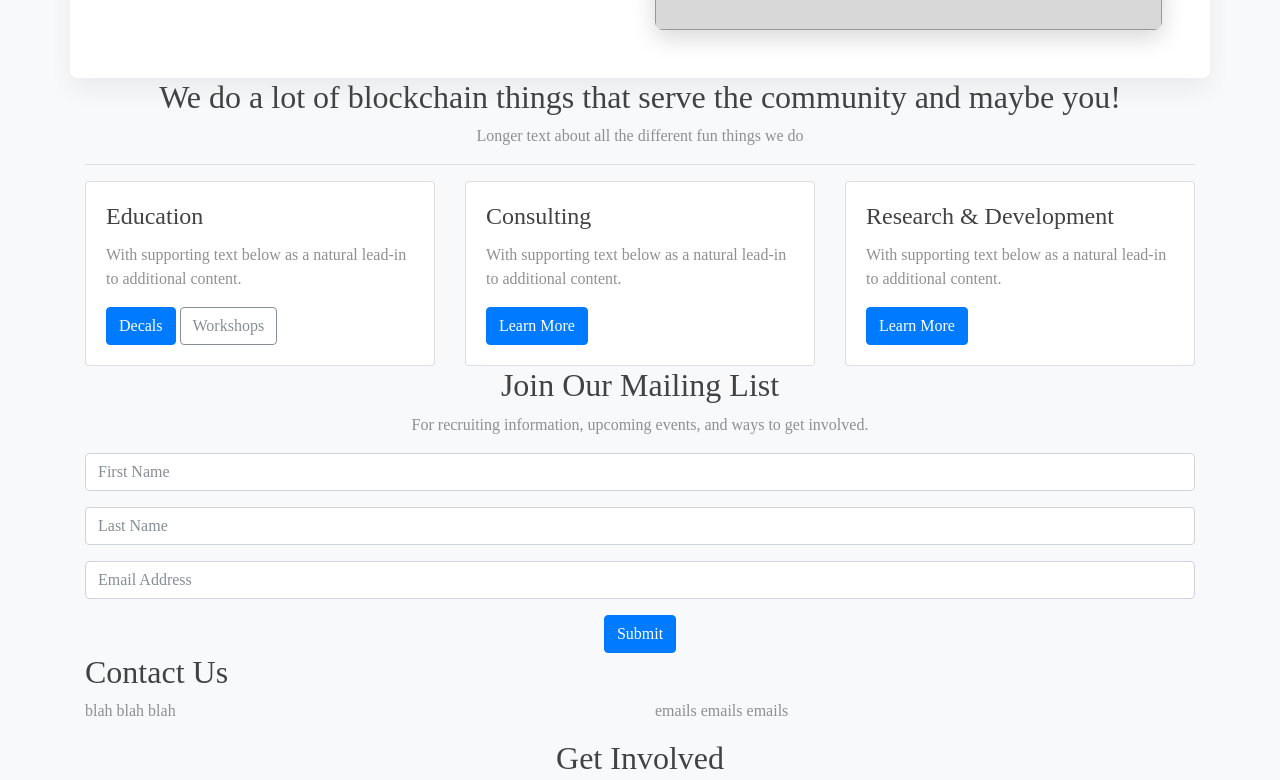
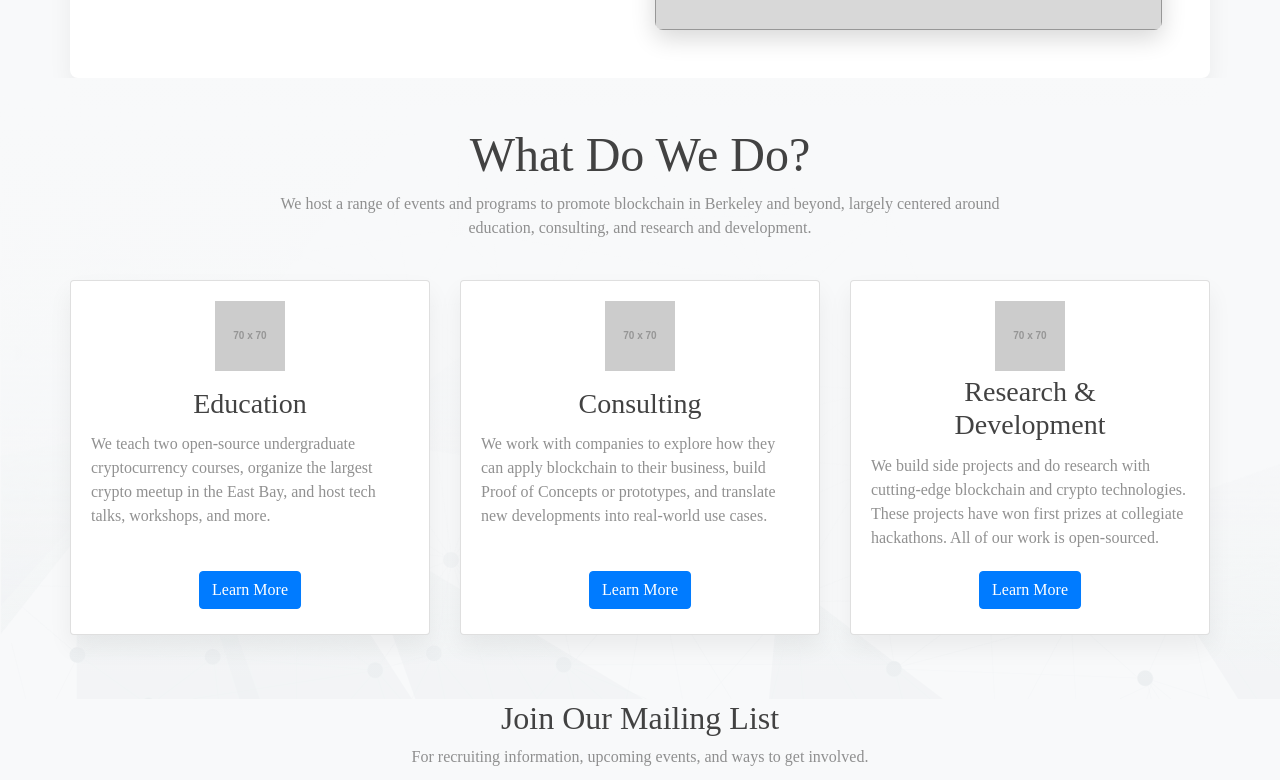
Before and after one commit to MichaelTamaki/berkeleyblockchain.github.io, a website: page docs/index.html in a window 1280 px wide. Shown: the part 894-1674 px from the top of the page. Drawn offline with Linux system fonts and the light colour scheme; placeholder pictures from the web are drawn by us; files whose address does not match are found by name.

Commit message:
What Do We Do? (#8)
* Update text, create style

* Modify spacings

* Maintain consistency

```diff
--- a/docs/index.html
+++ b/docs/index.html
@@ -89,40 +89,41 @@
         </div>
     </div>
 
+    <div class="container-fluid pb-5" id="what">
+        <div class="position-absolute" id="nodes"></div>
         <div class="container">
-        <div class="row">
-            <div class="col-sm-12 text-center">
-                <h2>We do a lot of blockchain things that serve the community and maybe you!</h2>
-                <p>Longer text about all the different fun things we do</p>
-                <hr>
+            <div class="row pt-5 pb-4">
+                <div class="col-lg-2"></div>
+                <div class="col-lg-8 text-center">
+                    <h1>What Do We Do?</h1>
+                    <p>We host a range of events and programs to promote blockchain in Berkeley and beyond, largely centered around education, consulting, and research and development.</p>
                 </div>
             </div>
-        <div class="row">
-            <div class="col-sm-4">
-                <div class="card">
+            <div class="row pb-3">
+                <div class="card-deck">
+                    <div class="card pb-5">
                         <div class="card-body">
-                        <h4 class="card-title">Education</h4>
-                        <p class="card-text">With supporting text below as a natural lead-in to additional content.</p>
-                        <a href="#" class="btn btn-primary">Decals</a>
-                        <a href="#" class="btn btn-outline-secondary">Workshops</a>
+                            <img class="mx-auto d-block mb-1" src="http://via.placeholder.com/70x70">
+                            <h3 class="card-title text-center push">Education</h3>
+                            <p class="card-text">We teach two open-source undergraduate cryptocurrency courses, organize the largest crypto meetup in the East Bay, and host tech talks, workshops, and more.</p>
+                            <a class="btn btn-primary position-absolute" href="#" role="button">Learn More</a>
                         </div>
                     </div>
-            </div>
-            <div class="col-sm-4">
-                <div class="card">
+                    <div class="card pb-5">
                         <div class="card-body">
-                        <h4 class="card-title">Consulting</h4>
-                        <p class="card-text">With supporting text below as a natural lead-in to additional content.</p>
-                        <a href="#" class="btn btn-primary">Learn More</a>
+                            <img class="mx-auto d-block mb-1" src="http://via.placeholder.com/70x70">
+                            <h3 class="card-title text-center push">Consulting</h3>
+                            <p class="card-text">We work with companies to explore how they can apply blockchain to their business, build Proof of Concepts or prototypes, and translate new developments into real-world use cases.</p>
+                            <a class="btn btn-primary position-absolute" href="#" role="button">Learn More</a>
                         </div>
                     </div>
+                    <div class="card pb-5">
+                        <div class="card-body">
+                            <img class="mx-auto d-block mb-1" src="http://via.placeholder.com/70x70">
+                            <h3 class="card-title text-center">Research &<br>Development</h3>
+                            <p class="card-text">We build side projects and do research with cutting-edge blockchain and crypto technologies. These projects have won first prizes at collegiate hackathons. All of our work is open-sourced.</p>
+                            <a class="btn btn-primary position-absolute" href="#" role="button">Learn More</a>
                         </div>
-            <div class="col-sm-4">
-                <div class="card">
-                    <div class="card-body">
-                        <h4 class="card-title">Research & Development</h4>
-                        <p class="card-text">With supporting text below as a natural lead-in to additional content.</p>
-                        <a href="#" class="btn btn-primary">Learn More</a>
                     </div>
                 </div>
             </div>
--- a/src/scss/index.scss
+++ b/src/scss/index.scss
@@ -27,3 +27,30 @@
 		border-radius: 8px;
 	}
 }
+
+#what {
+	overflow: hidden;
+	position: relative;
+	#nodes {
+		bottom: 0;
+		left: 0;
+		background-image: linear-gradient(180deg, #F8F9FA, #fbdb4400), url(../img/Nodes.png);
+		background-repeat: repeat-x;
+		background-position: left bottom;
+		width: 100%;
+		height: 100%;
+	}
+	.card {
+		box-shadow: 0 12px 24px 0 rgba(0,0,0,0.06);
+		border-radius: 4px;
+		.push {
+			padding-top: $h4-font-size / 2;
+		}
+		a {
+			left: 50%;
+			bottom: 25px;
+			-webkit-transform: translateX(-50%);
+			transform: translateX(-50%);
+		}
+	}
+}
```
Also changed, not shown: src/html/pages/index.html (+25 -24 lines), docs/css/index.css. Lines whose indentation alone changed are shown as unchanged.
